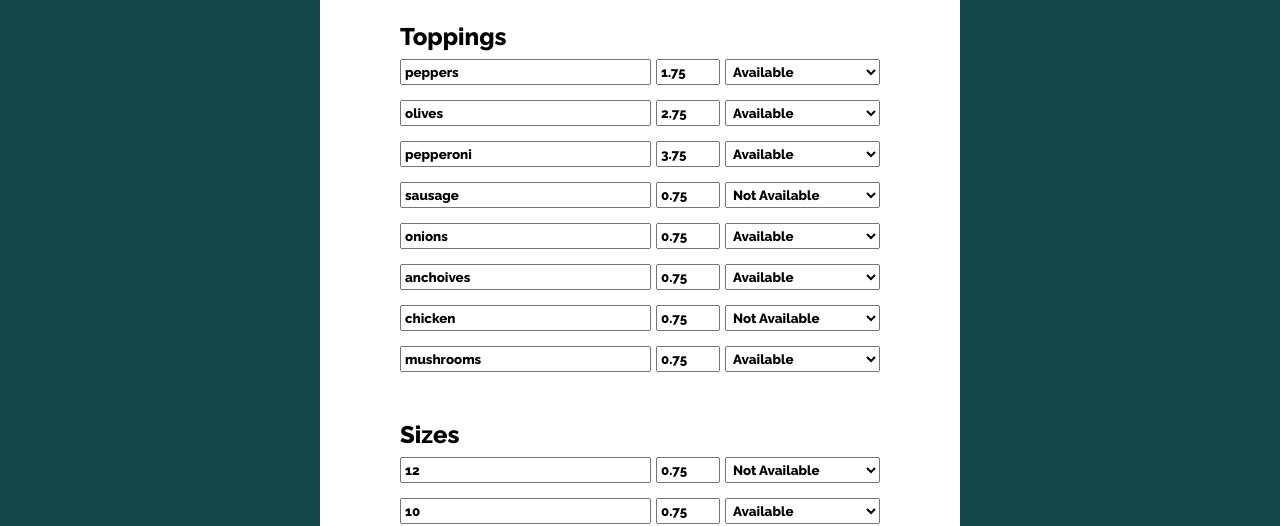
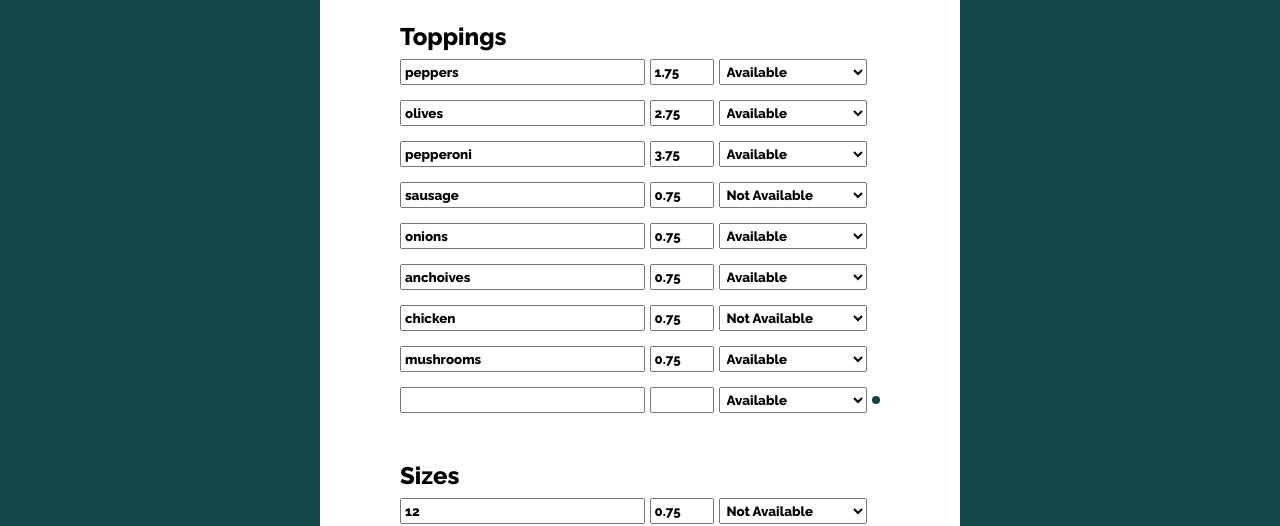
Before and after one commit to krayterzoff219/PizzaOrdering, a Vue app in the folder vue/: page /employees/pizza-options in a window 1280 px wide. Shown: the part 275-801 px from the top of the page. Built offline with nearby package versions, Linux system fonts and the light colour scheme; sample sign-in values are in the browser's storage.

Commit message:
Add animations to buttons and links; add new pizza options row

```diff
--- a/vue/src/components/NavBar.vue
+++ b/vue/src/components/NavBar.vue
@@ -12,11 +12,13 @@
 			<router-link
 				:to="{ name: 'home' }"
 				v-if="!isEmployeePage"
+				class="jump"
 				>Home</router-link
 			>
 			<router-link
 				:to="{ name: 'menu' }"
 				v-if="!isEmployeePage"
+				class="jump"
 				>Menu</router-link
 			>
 			<router-link
@@ -28,16 +30,19 @@
 			<router-link
 				:to="{ name: 'pending-orders' }"
 				v-if="isEmployeePage && isLoggedIn"
+				class="jump"
 				>Orders</router-link
 			>
 			<router-link
 				:to="{ name: 'specialty-pizzas' }"
 				v-if="isEmployeePage && isLoggedIn"
+				class="jump"
 				>Pizzas</router-link
 			>
 			<router-link
 				:to="{ name: 'pizza-options' }"
 				v-if="isEmployeePage && isLoggedIn"
+				class="jump"
 				>Options</router-link
 			>
 			<router-link
--- a/vue/src/components/PizzaOptionRow.vue
+++ b/vue/src/components/PizzaOptionRow.vue
@@ -14,6 +14,13 @@
 			<option value="true">Available</option>
 			<option value="false">Not Available</option>
 		</select>
+		<i
+			v-if="option"
+			class="fa-floppy-disk fa-solid icon-hide"></i>
+		<i
+			v-else
+			class="fa-floppy-disk fa-solid grow"
+			@click="addNewOption"></i>
 	</div>
 </template>
 
@@ -22,10 +29,12 @@ export default {
 	name: "pizza-option-row",
 	props: ["option"],
 	data() {
-		return { id: -1, name: "", price: -1, isAvailable: false };
+		return { id: -1, name: "", price: "", isAvailable: true };
 	},
 	created() {
-		this.initializeRow();
+		if (this.option) {
+			this.initializeRow();
+		}
 	},
 	methods: {
 		initializeRow() {
@@ -35,6 +44,18 @@ export default {
 			this.price = price;
 			this.isAvailable = isAvailable;
 		},
+		resetRow() {
+			this.name = "";
+			this.price = "";
+			this.isAvailable = true;
+		},
+		handleChange() {
+			if (this.option) {
+				this.saveChanges();
+			}
+		},
+		saveChanges() {},
+		addNewOption() {},
 	},
 };
 </script>
@@ -44,6 +65,7 @@ section.employee-section div.pizza-option-row {
 	display: flex;
 	width: 100%;
 	justify-content: center;
+	align-items: center;
 	gap: 5px;
 }
 
@@ -76,6 +98,20 @@ div.pizza-option-row input {
 	padding: 3px;
 }
 
+i {
+	padding: 4px;
+	border-radius: 5px;
+	color: var(--white-color);
+}
+
+i.icon-hide {
+}
+
+i:not(.icon-hide) {
+	background-color: var(--dark-color);
+	cursor: pointer;
+}
+
 /************************* PRICE CELL STYLE *************************/
 /***** https://www.w3schools.com/howto/howto_css_hide_arrow_number.asp *****/
 /* hide arrows in the number input field */
--- a/vue/src/components/PizzaOptionsCategory.vue
+++ b/vue/src/components/PizzaOptionsCategory.vue
@@ -7,6 +7,8 @@
 			v-for="option of $store.state[optionsCategory]"
 			:key="option.id"
 			:option="option"></pizza-option-row>
+		<!-- new option row--><pizza-option-row
+		></pizza-option-row>
 	</div>
 </template>
 
--- a/vue/src/components/SmallButton.vue
+++ b/vue/src/components/SmallButton.vue
@@ -1,5 +1,6 @@
 <template>
 	<button
+		class="grow"
 		:type="buttonType ? buttonType : 'button'"
 		@click="handleClick">
 		{{ buttonText }}
--- a/vue/src/components/TheFooter.vue
+++ b/vue/src/components/TheFooter.vue
@@ -35,6 +35,7 @@ footer {
 	font-size: 0.75rem;
 	padding: 0 15px;
 	width: 97%;
+	font-weight: bold;
 }
 
 footer div#footer-text {
--- a/vue/src/css/styles.css
+++ b/vue/src/css/styles.css
@@ -58,3 +58,22 @@ section.employee-section h1 {
 section.employee-section form button {
 	margin-top: 0.5rem;
 }
+
+/* from tachyons.io */
+.grow {
+	transition: transform 0.125s ease-out;
+}
+
+.grow:hover,
+.grow:focus {
+	transform: scale(1.05);
+}
+
+.grow:active {
+	transform: scale(0.9);
+}
+
+.jump:hover {
+	transform: translateY(-2px);
+	transition: transform 0.125s ease-out;
+}
```
